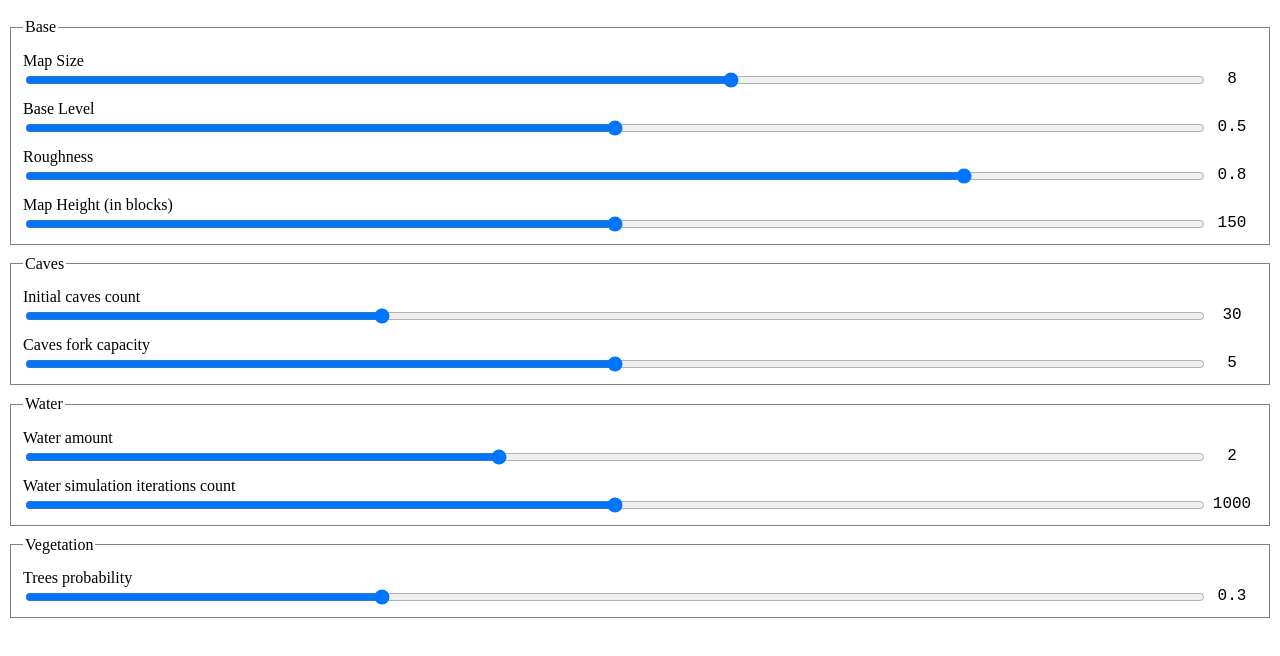
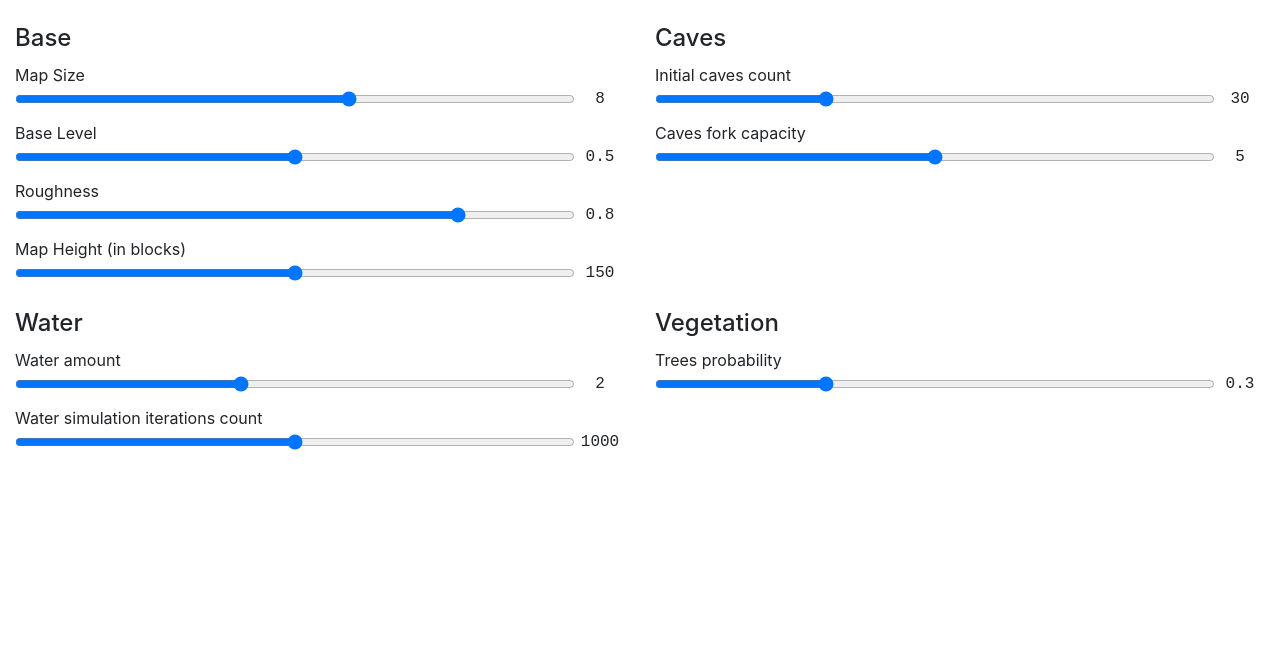
Before and after one commit to rgehan/2d-world-generator, a React (Vite) app: page / in a window 1280 px wide. Shown: the top 656 px of the page. Built offline with nearby package versions, Linux system fonts and the light colour scheme.

Commit message:
Improve style

```diff
--- a/src/components/App.scss
+++ b/src/components/App.scss
@@ -4,9 +4,4 @@
     justify-content: center;
     background: black;
   }
-
-  fieldset {
-    border: 1px solid grey;
-    margin-top: 10px;
-  }
 }
--- a/src/components/App.tsx
+++ b/src/components/App.tsx
@@ -60,14 +60,14 @@ export class App extends React.Component {
     const { map, caves, water, trees } = this.state;
 
     return (
-      <div className="App">
+      <div className="App container-fluid">
         <div
-          className="App__CanvasContainer"
+          className="App__CanvasContainer row"
           ref={node => (this.container = node)}
         />
-        <div className="App__Controls">
-          <fieldset>
-            <legend>Base</legend>
+        <div className="row">
+          <div className="col-12 col-md-6 mt-4">
+            <h4>Base</h4>
             <Slider
               label="Map Size"
               value={map.size}
@@ -103,9 +103,9 @@ export class App extends React.Component {
               name="map.mapHeight"
               onChange={this.handleChange}
             />
-          </fieldset>
-          <fieldset>
-            <legend>Caves</legend>
+          </div>
+          <div className="col-12 col-md-6 mt-4">
+            <h4>Caves</h4>
             <Slider
               label="Initial caves count"
               value={caves.count}
@@ -124,9 +124,11 @@ export class App extends React.Component {
               name="caves.forkCapacity"
               onChange={this.handleChange}
             />
-          </fieldset>
-          <fieldset>
-            <legend>Water</legend>
+          </div>
+        </div>
+        <div className="row mb-4">
+          <div className="col-12 col-md-6 mt-4">
+            <h4>Water</h4>
             <Slider
               label="Water amount"
               value={water.amount}
@@ -145,9 +147,9 @@ export class App extends React.Component {
               name="water.iterations"
               onChange={this.handleChange}
             />
-          </fieldset>
-          <fieldset>
-            <legend>Vegetation</legend>
+          </div>
+          <div className="col-12 col-md-6 mt-4">
+            <h4>Vegetation</h4>
             <Slider
               label="Trees probability"
               value={trees.probability}
@@ -157,7 +159,7 @@ export class App extends React.Component {
               name="trees.probability"
               onChange={this.handleChange}
             />
-          </fieldset>
+          </div>
         </div>
       </div>
     );
--- a/src/components/Slider.scss
+++ b/src/components/Slider.scss
@@ -2,6 +2,10 @@
   display: flex;
   flex-direction: column;
   margin-top: 10px;
+
+  &__Label {
+    margin-bottom: 0;
+  }
 
   &__InputContainer {
     display: flex;
--- a/src/index.html
+++ b/src/index.html
@@ -1,12 +1,16 @@
 <html lang="en">
+
 <head>
-    <meta charset="UTF-8">
-    <meta name="viewport" content="width=device-width, initial-scale=1.0">
-    <meta http-equiv="X-UA-Compatible" content="ie=edge">
-    <title>2D Random Terrain Generator</title>
+  <meta charset="UTF-8">
+  <meta name="viewport" content="width=device-width, initial-scale=1.0">
+  <meta http-equiv="X-UA-Compatible" content="ie=edge">
+  <title>2D Random Terrain Generator</title>
+  <link rel="stylesheet" href="https://stackpath.bootstrapcdn.com/bootstrap/4.1.3/css/bootstrap.min.css">
 </head>
+
 <body>
   <div id="app"></div>
   <script type="text/javascript" src="./index.tsx"></script>
 </body>
+
 </html>
```
